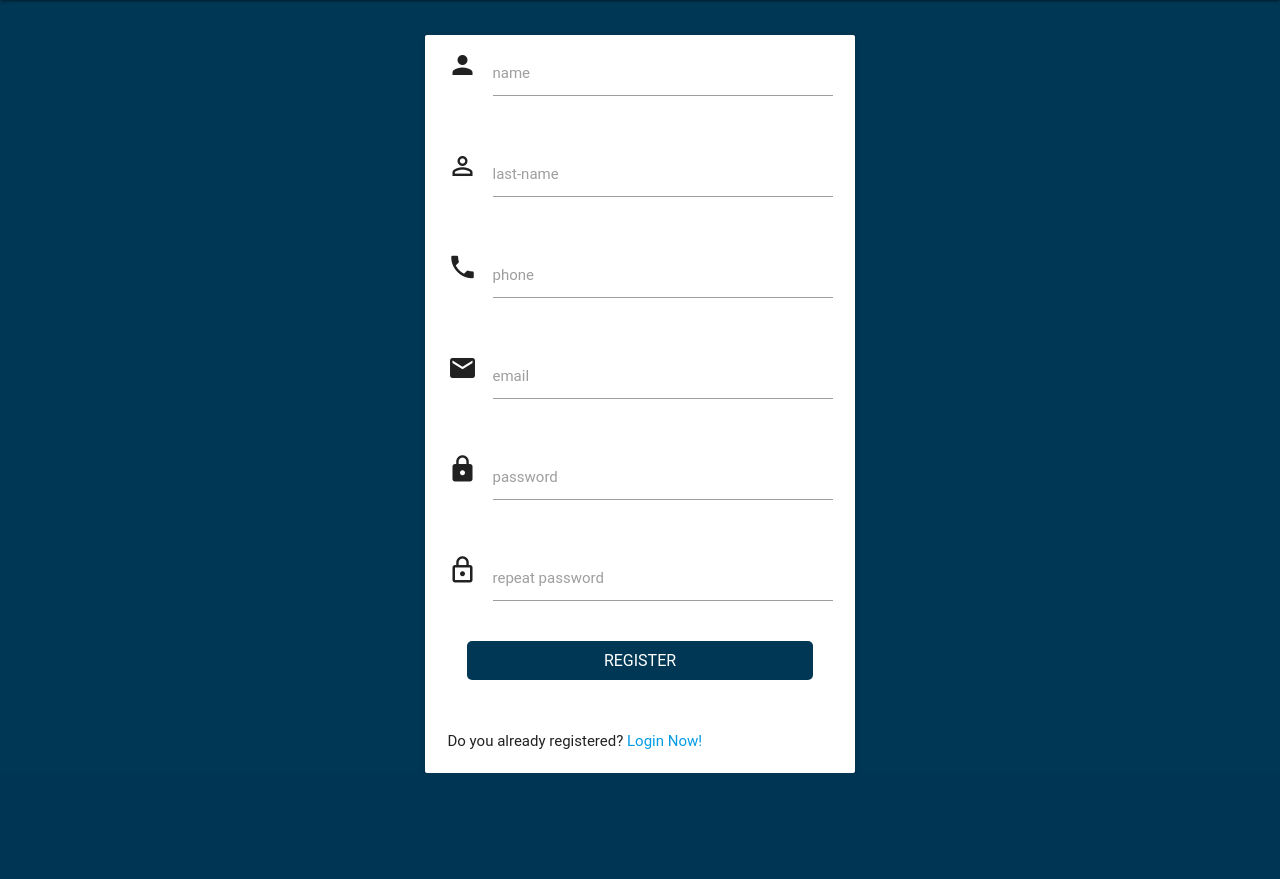
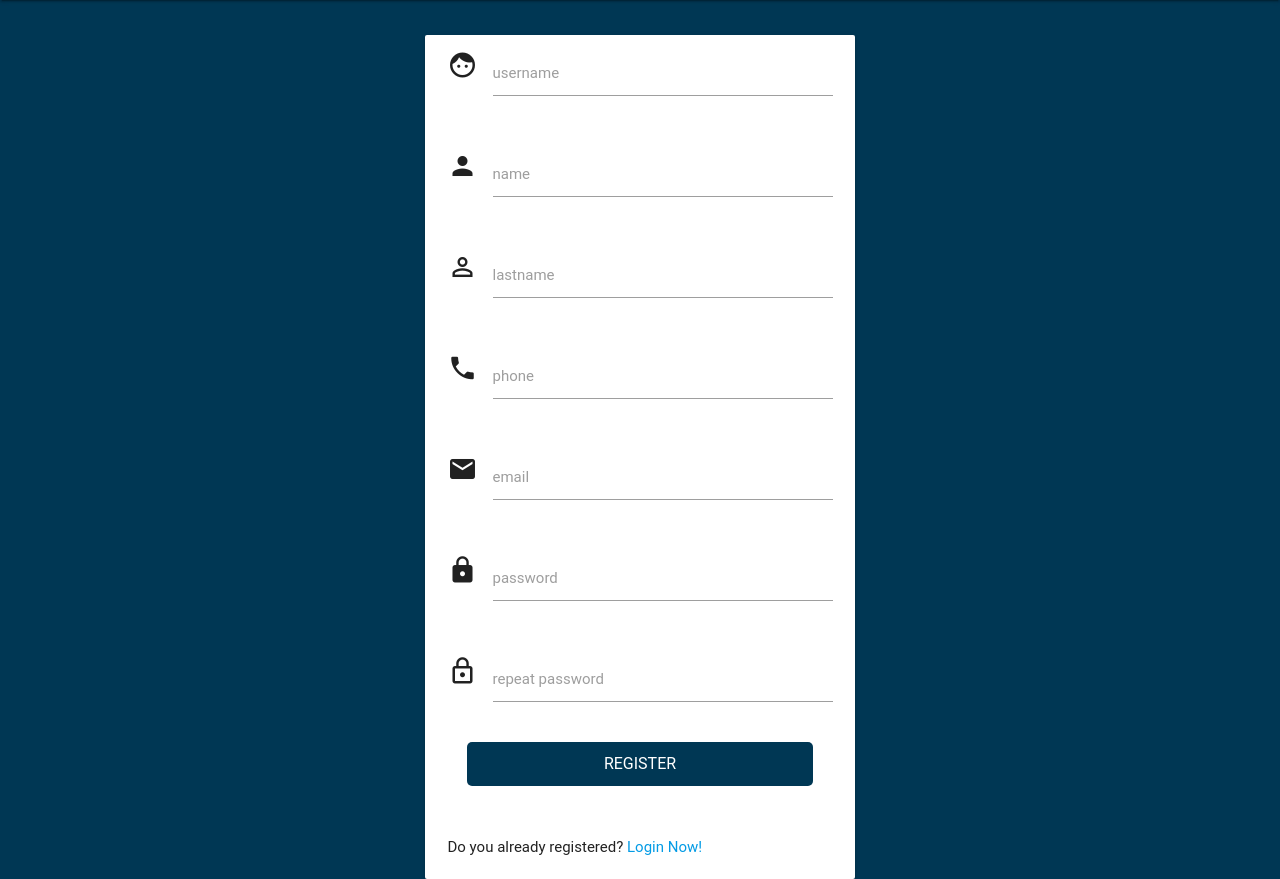
Before and after one commit to magogallardo/BeePlanner, a Flask app: page /register in a window 1280 px wide. Shown: the part 64-943 px from the top of the page. Before the commit the page ends 837 px from the top, so only its background shows below. Run offline with Flask 2, Linux system fonts and the light colour scheme; parts of the project's set-up code (start-up, migrations or seed data) failed here and were passed over; some libraries are stand-ins or nearby versions; some web fonts are replaced.

Commit message:
Modifing templates to have a correct behavior.

```diff
--- a/templates/register.html
+++ b/templates/register.html
@@ -4,12 +4,20 @@
   <div class="row form-page">
       <div class="col s12 z-depth-6 card-panel">
 
-        <form class="login-form">
+        <form class="login-form" method="POST">
+
+          <div class="row">
+            <div class=" input-field col s12">
+              <i class="material-icons prefix">face</i>
+              <input class="validate" id="username" name="username" type="text"  minlength="5">
+              <label class="" for="username" data-error="wrong" data-success="right">username</label>
+            </div>
+          </div>
 
           <div class="row">
             <div class=" input-field col s12">
               <i class="material-icons prefix">person</i>
-              <input class="validate" id="name" name="name" type="text"  minlength="5">
+              <input class="validate" id="name" name="name" type="text"  minlength="4">
               <label class="" for="name" data-error="wrong" data-success="right">name</label>
             </div>
           </div>
@@ -17,8 +25,8 @@
           <div class="row">
             <div class=" input-field col s12">
               <i class="material-icons prefix">person_outline</i>
-              <input class="validate" id="last-name" name="last-name" type="text"  minlength="5">
-              <label class="" for="last-name" data-error="wrong" data-success="right">last-name</label>
+              <input class="validate" id="last-name" name="lastname" type="text"  minlength="5">
+              <label class="" for="last-name" data-error="wrong" data-success="right">lastname</label>
             </div>
           </div>
 
@@ -50,18 +58,18 @@
             <div class=" input-field col s12">
               <i class="material-icons prefix">lock_outline</i>
               <input class="validate" id="password-2" name="password-2" type="password" minlength="8">
-              <label class="" for="password-2" data-error="wrong" data-success="right">repeat password</label>
+              <label class="" for="password-2" data-error="Passwords not match" data-success="Password matchs">repeat password</label>
             </div>
           </div>
 
 
           <div class="row" align="center">
-            <input type="button" class="button" value="REGISTER">
+            <button class="button">REGISTER</button>
           </div>
 
           <div class="row">
             <div class="input-field col s8 m8 l12">
-              <p class="margin medium-small font-grey">Do you already registered? <a href="index.html">Login Now!</a></p>
+              <p class="margin medium-small font-grey">Do you already registered? <a href="{{ url_for('login') }}">Login Now!</a></p>
             </div>
           </div>
 
@@ -70,4 +78,22 @@
 
       </div>
   </div>
+
+  <script type="text/javascript">
+    $("#password").on("focusout", function (e) {
+    if ($(this).val() != $("#password-2").val()) {
+        $("#password-2").removeClass("valid").addClass("invalid");
+    } else {
+        $("#password-2").removeClass("invalid").addClass("valid");
+    }
+});
+
+$("#password-2").on("keyup", function (e) {
+    if ($("#password").val() != $(this).val()) {
+        $(this).removeClass("valid").addClass("invalid");
+    } else {
+        $(this).removeClass("invalid").addClass("valid");
+    }
+});
+  </script>
 {% endblock %}
```
Also changed, not shown: templates/login.html (+4 -3 lines).
